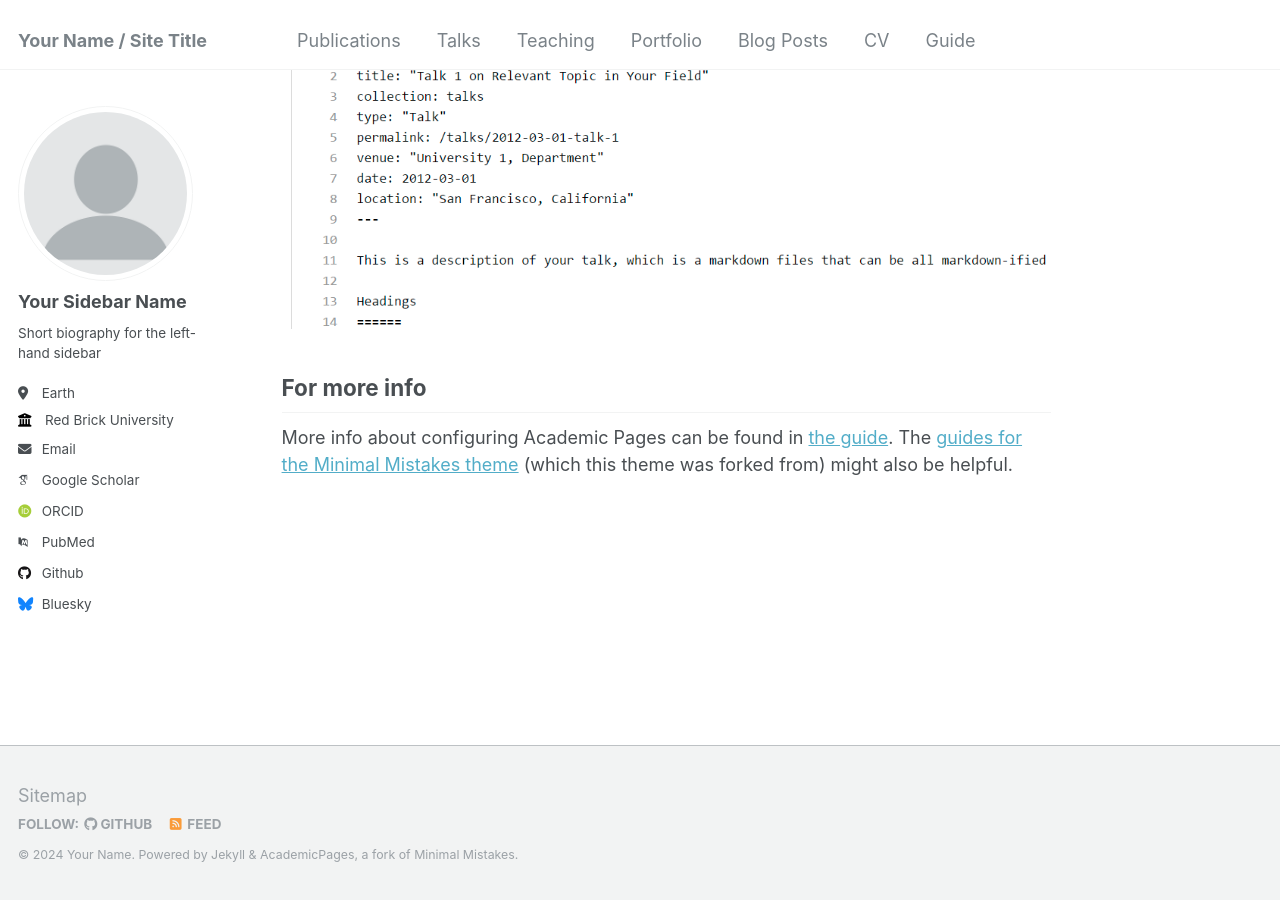
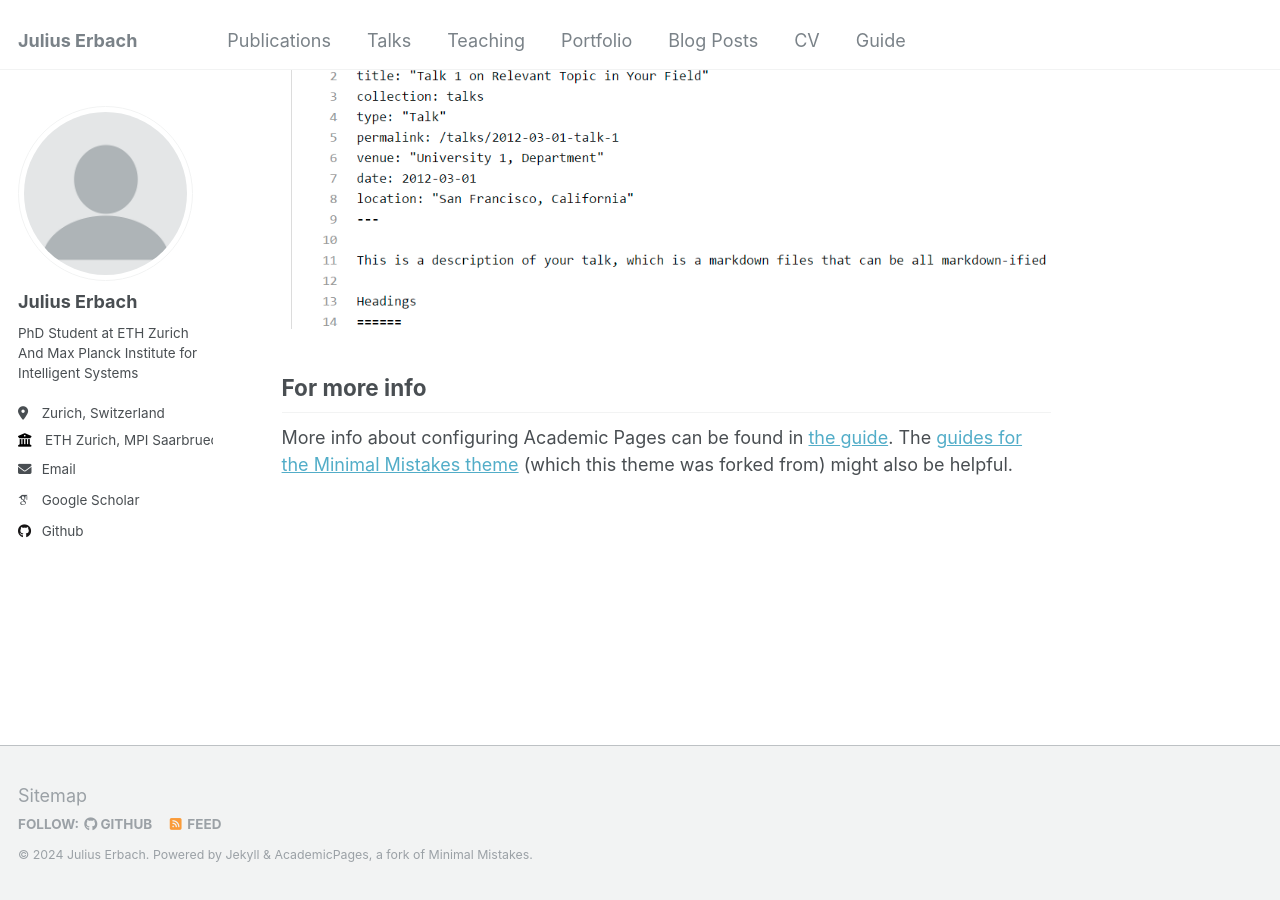
Before and after one commit to juliuserbach/juliuserbach.github.io, a Jekyll site: the page built from _pages/about.md, in a window 1280 px wide and 900 px high, scrolled down 2660 px. Built offline with Jekyll 4.4.1, drawn with Linux system fonts in a browser that asks for light colours; some web fonts are replaced.

Commit message:
config changes

```diff
--- a/_config.yml
+++ b/_config.yml
@@ -8,13 +8,13 @@
 
 # Basic Site Settings
 locale                   : "en-US"
-title                    : "Your Name / Site Title"
+title                    : "Julius Erbach"
 title_separator          : "-"
-name                     : &name "Your Name"
-description              : &description "personal description"
-url                      : https://academicpages.github.io # the base hostname & protocol for your site e.g. "https://mmistakes.github.io"
+name                     : &name "Julius Erbach"
+description              : &description "PhD Student at ETH Zurich and Max Planck Institute for Intelligent Systems"
+url                      : https://juliuserbach.github.io # the base hostname & protocol for your site e.g. "https://mmistakes.github.io"
 baseurl                  : "" # the subpath of your site, e.g. "/blog"
-repository               : "academicpages/academicpages.github.io"
+repository               : "juliuserbach/juliuserbach.github.io"
 
 # Site Author - The following control what appear as part of the author content on the side bar.
 #               If a field is blank the icon and link will not appear, otherwise it will be shown.
@@ -22,33 +22,33 @@ repository               : "academicpages/academicpages.github.io"
 author:
   # Biographic information
   avatar           : "profile.png"
-  name             : "Your Sidebar Name"
+  name             : "Julius Erbach"
   pronouns         : # example: "she/her"
-  bio              : "Short biography for the left-hand sidebar"
-  location         : "Earth"
-  employer         : "Red Brick University"
+  bio              : "PhD Student at ETH Zurich And Max Planck Institute for Intelligent Systems"
+  location         : "Zurich, Switzerland"
+  employer         : "ETH Zurich, MPI Saarbruecken"
   uri              : # URL
-  email            : "none@example.org"
+  email            : "julius.erbach@gmail.com"
 
   # Academic websites
   arxiv            : # URL - Update with the correct link to your profile
-  googlescholar    : "https://scholar.google.com/citations?user=PS_CX0AAAAAJ"
+  googlescholar    : "https://scholar.google.com/citations?user=ZLY6D_QAAAAJ&hl=en"
   impactstory      : # URL
-  orcid            : "http://orcid.org/yourorcidurl"
+  orcid            : #"http://orcid.org/yourorcidurl"
   semantic         : # URL
-  pubmed           : "https://www.ncbi.nlm.nih.gov/pubmed/?term=john+snow"
+  pubmed           : #"https://www.ncbi.nlm.nih.gov/pubmed/?term=john+snow"
   researchgate     : # URL
 
   # Repositories and software development
   bitbucket        : # Username - Update with your username on the site
   codepen          : # Username
   dribbble         : # Username
-  github           : "academicpages"
+  github           : "https://github.com/juliuserbach"
   kaggle           : # Username
   stackoverflow    : # User number or user number and name (i.e., use "1" or "1/jeff-atwood")
 
   # Social media
-  bluesky          : "bsky.app" # Replace this with you Bluesky username
+  bluesky          : #"bsky.app" # Replace this with you Bluesky username
   facebook         : # Username
   flickr           : # Username
   foursquare       : # Username
```
